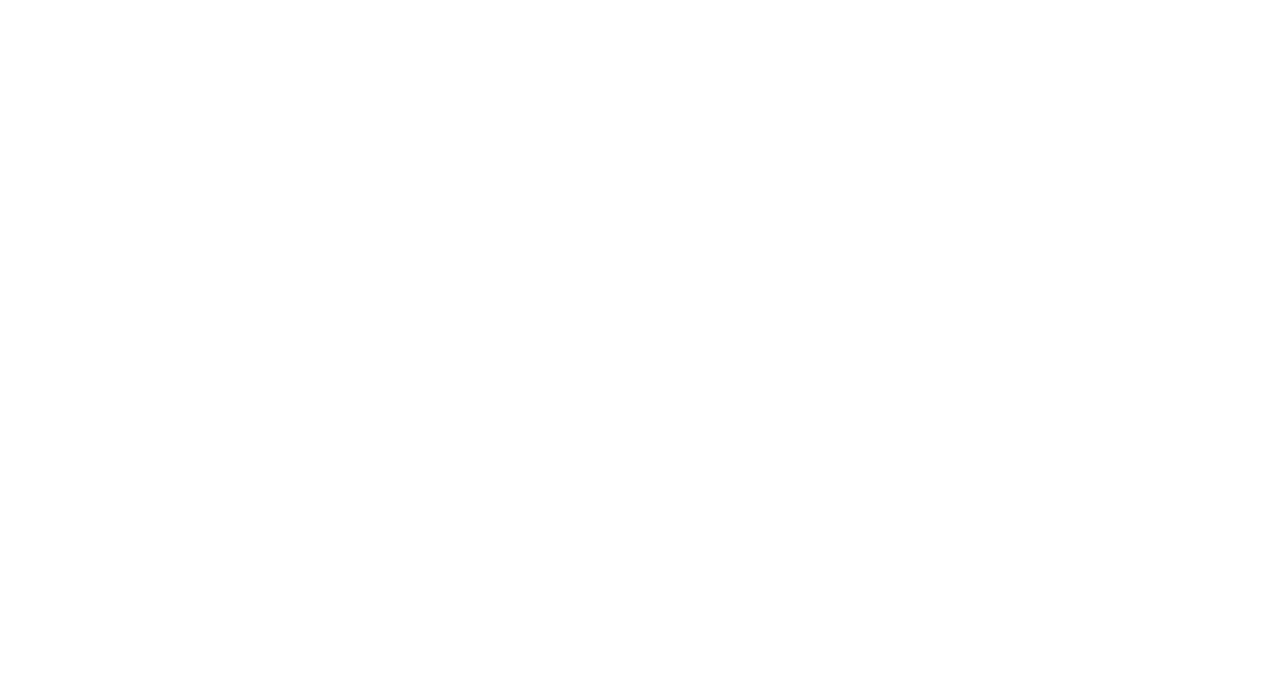
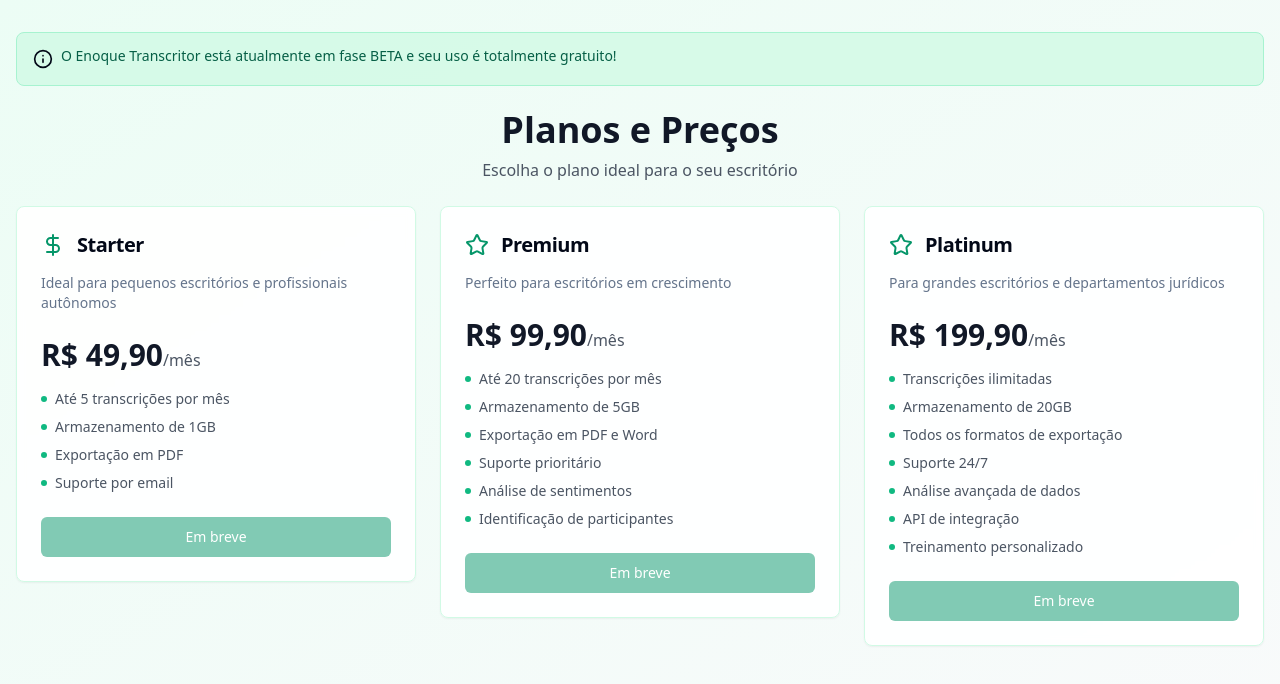
Before and after one commit to felipeandrade55/audio-ata-organizer, a React (Vite) app: page /billing in a window 1280 px wide. Before the commit this address had no page. Shown: the top 684 px of the page. Built offline with nearby package versions, Linux system fonts and the light colour scheme.

Commit message:
Add Billing Menu and Plans Page
Created a new menu for Billing that includes a page to display the available plans: Starter, Platinum, and Premium. Added a note informing users that the system is currently in BETA and usage is free.
[skip gpt_engineer]

```diff
--- a/src/App.tsx
+++ b/src/App.tsx
@@ -4,6 +4,7 @@ import { Toaster as SonnerToaster } from "@/components/ui/sonner";
 import Index from "@/pages/Index";
 import ApiSettings from "@/pages/ApiSettings";
 import TranscriptionDetail from "@/pages/TranscriptionDetail";
+import Billing from "@/pages/Billing";
 import { SupabaseProvider } from "@/providers/SupabaseProvider";
 
 function App() {
@@ -14,6 +15,7 @@ function App() {
           <Route path="/" element={<Index />} />
           <Route path="/api-settings" element={<ApiSettings />} />
           <Route path="/transcription" element={<TranscriptionDetail />} />
+          <Route path="/billing" element={<Billing />} />
         </Routes>
       </Router>
       <Toaster />
--- a/src/components/settings/SettingsMenu.tsx
+++ b/src/components/settings/SettingsMenu.tsx
@@ -1,6 +1,6 @@
 import { useEffect, useState } from "react";
 import { Link } from "react-router-dom";
-import { Settings } from "lucide-react";
+import { Settings, DollarSign } from "lucide-react";
 import {
   DropdownMenu,
   DropdownMenuContent,
@@ -65,6 +65,12 @@ export const SettingsMenu = () => {
             Configurar APIs
           </Link>
         </DropdownMenuItem>
+        <DropdownMenuItem asChild>
+          <Link to="/billing" className="w-full cursor-pointer flex items-center gap-2">
+            <DollarSign className="h-4 w-4" />
+            Planos e Preços
+          </Link>
+        </DropdownMenuItem>
       </DropdownMenuContent>
     </DropdownMenu>
   );
--- /dev/null
+++ b/src/pages/Billing.tsx
@@ -0,0 +1,130 @@
+import { Card, CardContent, CardDescription, CardFooter, CardHeader, CardTitle } from "@/components/ui/card";
+import { Button } from "@/components/ui/button";
+import { DollarSign, Star, Info } from "lucide-react";
+import { motion } from "framer-motion";
+import { Alert, AlertDescription } from "@/components/ui/alert";
+
+const Billing = () => {
+  const plans = [
+    {
+      name: "Starter",
+      description: "Ideal para pequenos escritórios e profissionais autônomos",
+      features: [
+        "Até 5 transcrições por mês",
+        "Armazenamento de 1GB",
+        "Exportação em PDF",
+        "Suporte por email"
+      ],
+      price: "R$ 49,90",
+      icon: <DollarSign className="h-6 w-6 text-emerald-600" />
+    },
+    {
+      name: "Premium",
+      description: "Perfeito para escritórios em crescimento",
+      features: [
+        "Até 20 transcrições por mês",
+        "Armazenamento de 5GB",
+        "Exportação em PDF e Word",
+        "Suporte prioritário",
+        "Análise de sentimentos",
+        "Identificação de participantes"
+      ],
+      price: "R$ 99,90",
+      icon: <Star className="h-6 w-6 text-emerald-600" />
+    },
+    {
+      name: "Platinum",
+      description: "Para grandes escritórios e departamentos jurídicos",
+      features: [
+        "Transcrições ilimitadas",
+        "Armazenamento de 20GB",
+        "Todos os formatos de exportação",
+        "Suporte 24/7",
+        "Análise avançada de dados",
+        "API de integração",
+        "Treinamento personalizado"
+      ],
+      price: "R$ 199,90",
+      icon: <Star className="h-6 w-6 text-emerald-600" />
+    }
+  ];
+
+  return (
+    <div className="min-h-screen bg-gradient-to-br from-emerald-50 to-gray-50 dark:from-gray-900 dark:to-emerald-900">
+      <div className="container mx-auto py-8 px-4">
+        <motion.div
+          initial={{ opacity: 0, y: 20 }}
+          animate={{ opacity: 1, y: 0 }}
+          transition={{ duration: 0.5 }}
+          className="space-y-6"
+        >
+          {/* Beta Alert */}
+          <Alert className="bg-emerald-100/80 dark:bg-emerald-900/30 border-emerald-200 dark:border-emerald-800">
+            <Info className="h-5 w-5 text-emerald-600 dark:text-emerald-400" />
+            <AlertDescription className="text-emerald-800 dark:text-emerald-200">
+              O Enoque Transcritor está atualmente em fase BETA e seu uso é totalmente gratuito!
+            </AlertDescription>
+          </Alert>
+
+          {/* Header */}
+          <div className="text-center space-y-2">
+            <h1 className="text-3xl sm:text-4xl font-bold text-gray-900 dark:text-white">
+              Planos e Preços
+            </h1>
+            <p className="text-gray-600 dark:text-gray-300">
+              Escolha o plano ideal para o seu escritório
+            </p>
+          </div>
+
+          {/* Plans Grid */}
+          <div className="grid grid-cols-1 md:grid-cols-2 lg:grid-cols-3 gap-6">
+            {plans.map((plan, index) => (
+              <motion.div
+                key={plan.name}
+                initial={{ opacity: 0, y: 20 }}
+                animate={{ opacity: 1, y: 0 }}
+                transition={{ duration: 0.5, delay: index * 0.1 }}
+              >
+                <Card className="relative overflow-hidden border-emerald-100 dark:border-emerald-800 bg-white/90 dark:bg-gray-800/90 backdrop-blur-sm">
+                  <CardHeader>
+                    <div className="flex items-center gap-3 mb-2">
+                      {plan.icon}
+                      <CardTitle className="text-xl">{plan.name}</CardTitle>
+                    </div>
+                    <CardDescription>{plan.description}</CardDescription>
+                  </CardHeader>
+                  <CardContent>
+                    <div className="mb-4">
+                      <span className="text-3xl font-bold text-gray-900 dark:text-white">
+                        {plan.price}
+                      </span>
+                      <span className="text-gray-600 dark:text-gray-300">/mês</span>
+                    </div>
+                    <ul className="space-y-2">
+                      {plan.features.map((feature, i) => (
+                        <li key={i} className="flex items-center gap-2 text-sm text-gray-600 dark:text-gray-300">
+                          <div className="h-1.5 w-1.5 rounded-full bg-emerald-500" />
+                          {feature}
+                        </li>
+                      ))}
+                    </ul>
+                  </CardContent>
+                  <CardFooter>
+                    <Button
+                      className="w-full bg-emerald-600 hover:bg-emerald-700 text-white"
+                      disabled
+                    >
+                      Em breve
+                    </Button>
+                  </CardFooter>
+                </Card>
+              </motion.div>
+            ))}
+          </div>
+        </motion.div>
+      </div>
+    </div>
+  );
+};
+
+export default Billing;
```
